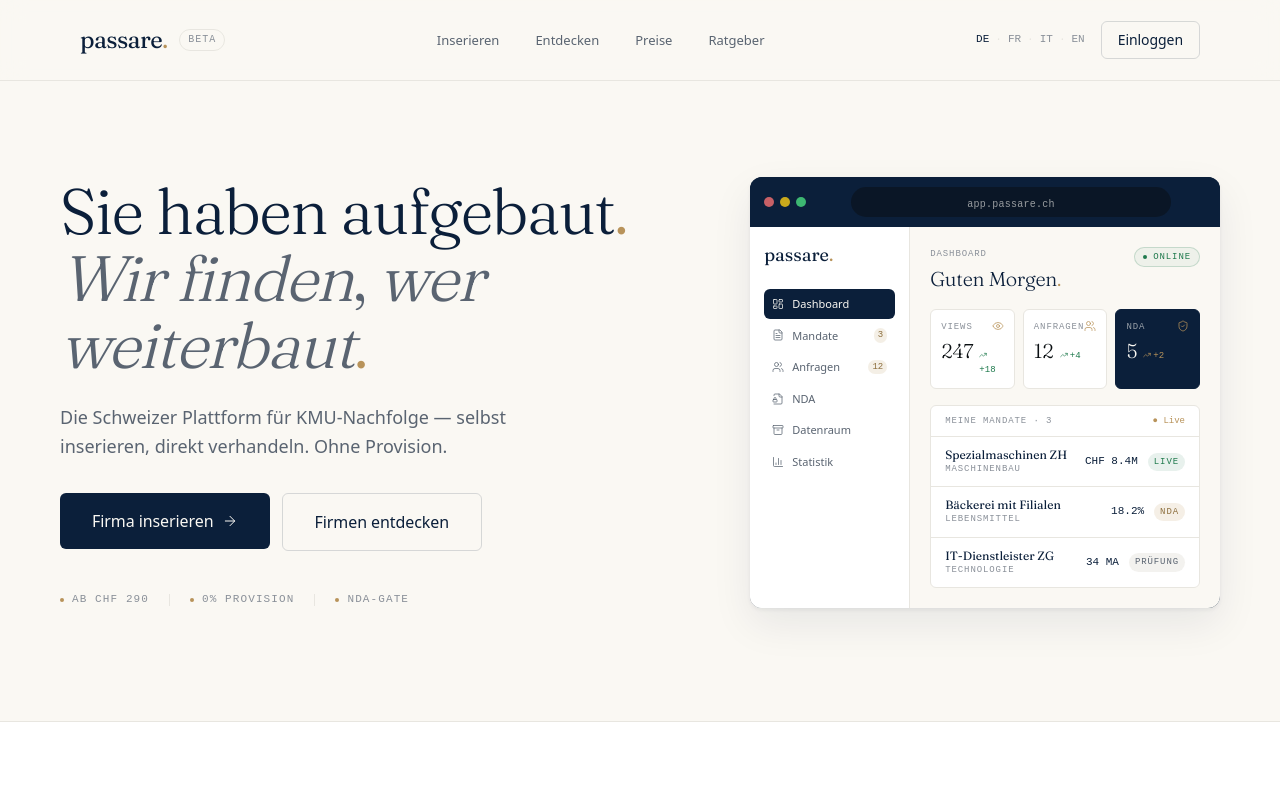
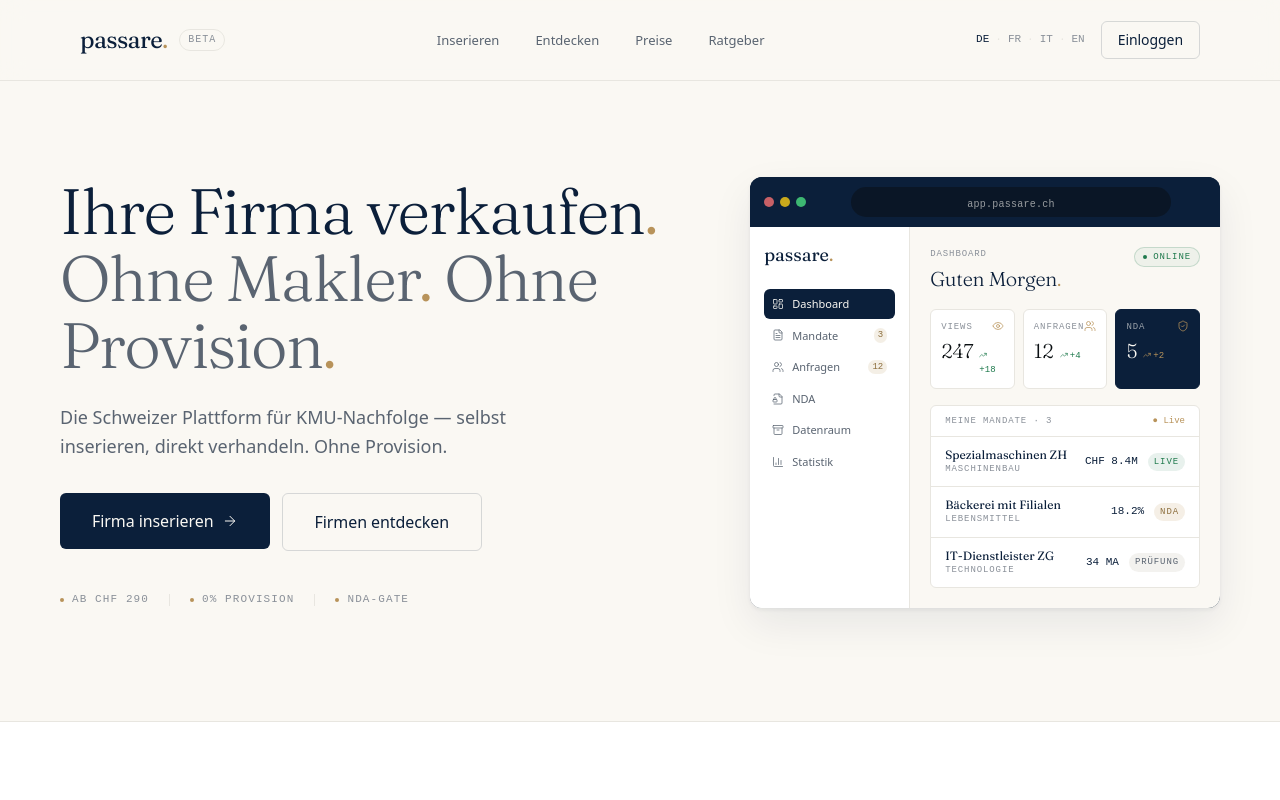
Before and after one commit to Vemoswitzerland/passare, a Next.js app: page / in a window 1280 px wide. Shown: the top 800 px of the page. Built offline with nearby package versions, Linux system fonts and the light colour scheme.

Commit message:
copy: Hero konkreter - Ihre Firma verkaufen. Ohne Makler. Ohne Provision.

```diff
--- a/src/app/page.tsx
+++ b/src/app/page.tsx
@@ -88,9 +88,9 @@ function Hero() {
           <div className="relative">
             <Reveal>
               <h1 className="font-serif-display text-[clamp(2.75rem,5vw,5rem)] text-navy font-light mb-6 tracking-[-0.025em] leading-[1.05]">
-                Sie haben aufgebaut<span className="text-bronze">.</span>
+                Ihre Firma verkaufen<span className="text-bronze">.</span>
                 <br />
-                <span className="text-muted italic">Wir finden<span className="not-italic text-muted">,</span> wer weiterbaut<span className="text-bronze not-italic">.</span></span>
+                <span className="text-muted">Ohne Makler<span className="text-bronze">.</span> Ohne Provision<span className="text-bronze">.</span></span>
               </h1>
             </Reveal>
             <Reveal delay={0.1}>
```
